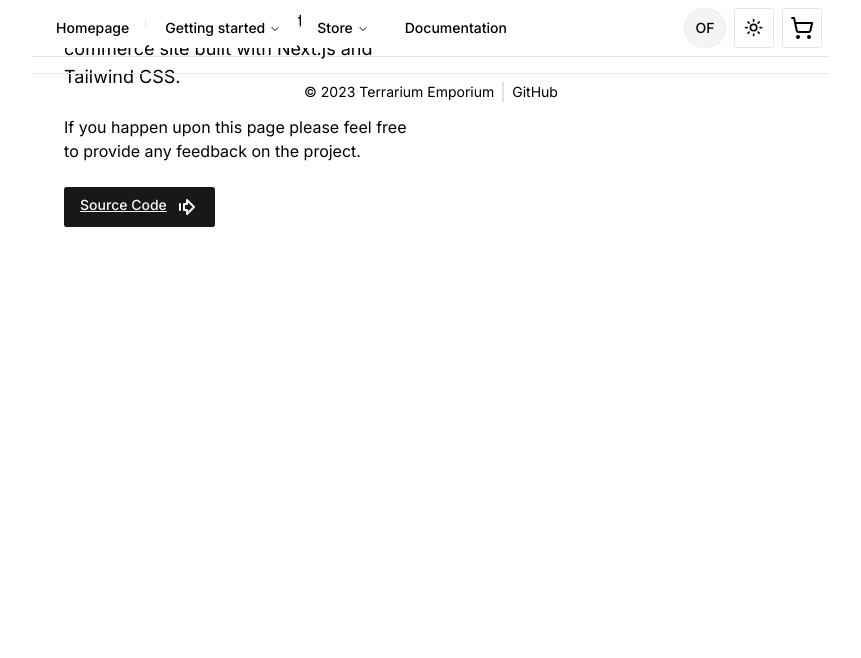
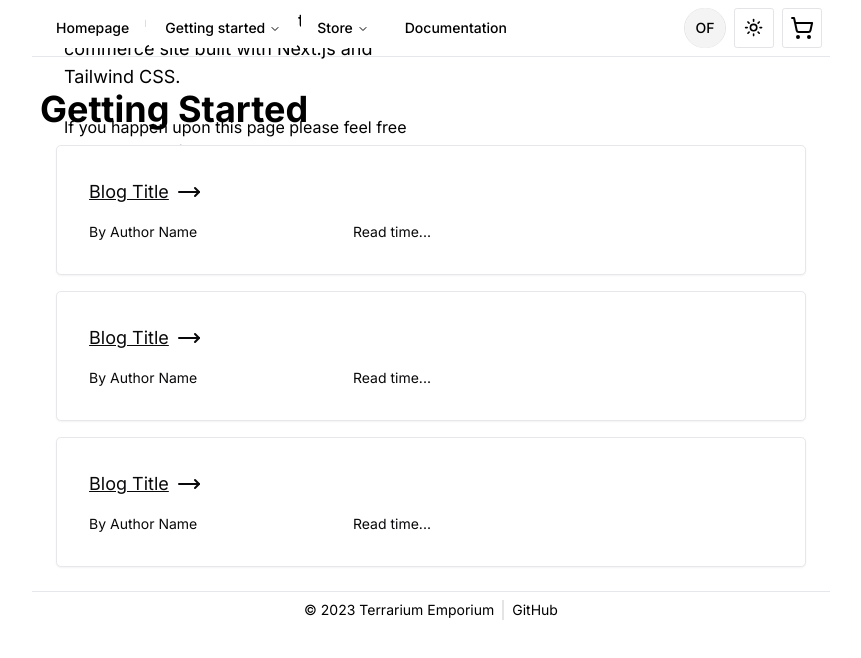
Before and after one commit to orenfackrell/nextjs-ecommerce, a Next.js app: page / in a window 1280 px wide. Shown: the top 658 px of the page, without its empty margins (209-1070 px from the left). Built offline with nearby package versions, Linux system fonts and the light colour scheme; a web font is replaced by a local one.

Commit message:
move page to (homepage) & add blog cards

```diff
--- a/app/page.tsx
+++ b/app/(homepage)/page.tsx
@@ -1,10 +1,11 @@
 'use client';
 
-import { NavMenu } from './components/navbar';
-import { UserIcons } from './components/user-icons';
-import { Footer } from './components/footer';
-import { Hero } from './components/hero';
-import { NavSheet } from './components/navsheet';
+import { NavMenu } from '../components/navbar';
+import { UserIcons } from '../components/user-icons';
+import { Footer } from '../components/footer';
+import { Hero } from '../components/hero';
+import { NavSheet } from '../components/navsheet';
+import BlogCards from '../components/blog-cards';
 
 export default function Home() {
   return (
@@ -19,6 +20,8 @@ export default function Home() {
       </nav>
 
       <Hero />
+
+      <BlogCards />
       <Footer />
     </main>
   );
--- /dev/null
+++ b/app/components/blog-cards.tsx
@@ -0,0 +1,39 @@
+import React from 'react';
+import { Card } from './ui/card';
+import { MoveRight } from 'lucide-react';
+
+function BlogCard() {
+  return (
+    <Card>
+      <div className="content min-h-fit p-8">
+        <div className="flex mb-4 content-center">
+          <a href="/" className="underline text-lg">
+            Blog Title
+          </a>
+          <MoveRight className="ml-2 my-auto" />
+        </div>
+        <div className="flex justify-between min-w-fit w-1/2 text-sm">
+          <p className="align-left w-max mr-4 ">By Author Name</p>
+          <span className="align-right">Read time...</span>
+        </div>
+      </div>
+    </Card>
+  );
+}
+
+export function BlogCards() {
+  return (
+    <section className="w-full p-2">
+      <div className="">
+        <h1 className="text-4xl font-bold mt-2">Getting Started</h1>
+      </div>
+      <div className="flex flex-col gap-y-4 m-4">
+        <BlogCard />
+        <BlogCard />
+        <BlogCard />
+      </div>
+    </section>
+  );
+}
+
+export default BlogCards;
--- /dev/null
+++ b/app/components/ui/card.tsx
@@ -0,0 +1,56 @@
+import * as React from 'react';
+
+import { cn } from '@/lib/utils';
+
+const Card = React.forwardRef<HTMLDivElement, React.HTMLAttributes<HTMLDivElement>>(
+  ({ className, ...props }, ref) => (
+    <div
+      ref={ref}
+      className={cn('rounded-lg border bg-card text-card-foreground shadow-sm', className)}
+      {...props}
+    />
+  ),
+);
+Card.displayName = 'Card';
+
+const CardHeader = React.forwardRef<HTMLDivElement, React.HTMLAttributes<HTMLDivElement>>(
+  ({ className, ...props }, ref) => (
+    <div ref={ref} className={cn('flex flex-col space-y-1.5 p-6', className)} {...props} />
+  ),
+);
+CardHeader.displayName = 'CardHeader';
+
+const CardTitle = React.forwardRef<HTMLParagraphElement, React.HTMLAttributes<HTMLHeadingElement>>(
+  ({ className, ...props }, ref) => (
+    <h3
+      ref={ref}
+      className={cn('text-2xl font-semibold leading-none tracking-tight', className)}
+      {...props}
+    />
+  ),
+);
+CardTitle.displayName = 'CardTitle';
+
+const CardDescription = React.forwardRef<
+  HTMLParagraphElement,
+  React.HTMLAttributes<HTMLParagraphElement>
+>(({ className, ...props }, ref) => (
+  <p ref={ref} className={cn('text-sm text-muted-foreground', className)} {...props} />
+));
+CardDescription.displayName = 'CardDescription';
+
+const CardContent = React.forwardRef<HTMLDivElement, React.HTMLAttributes<HTMLDivElement>>(
+  ({ className, ...props }, ref) => (
+    <div ref={ref} className={cn('p-6 pt-0', className)} {...props} />
+  ),
+);
+CardContent.displayName = 'CardContent';
+
+const CardFooter = React.forwardRef<HTMLDivElement, React.HTMLAttributes<HTMLDivElement>>(
+  ({ className, ...props }, ref) => (
+    <div ref={ref} className={cn('flex items-center p-6 pt-0', className)} {...props} />
+  ),
+);
+CardFooter.displayName = 'CardFooter';
+
+export { Card, CardHeader, CardFooter, CardTitle, CardDescription, CardContent };
```
